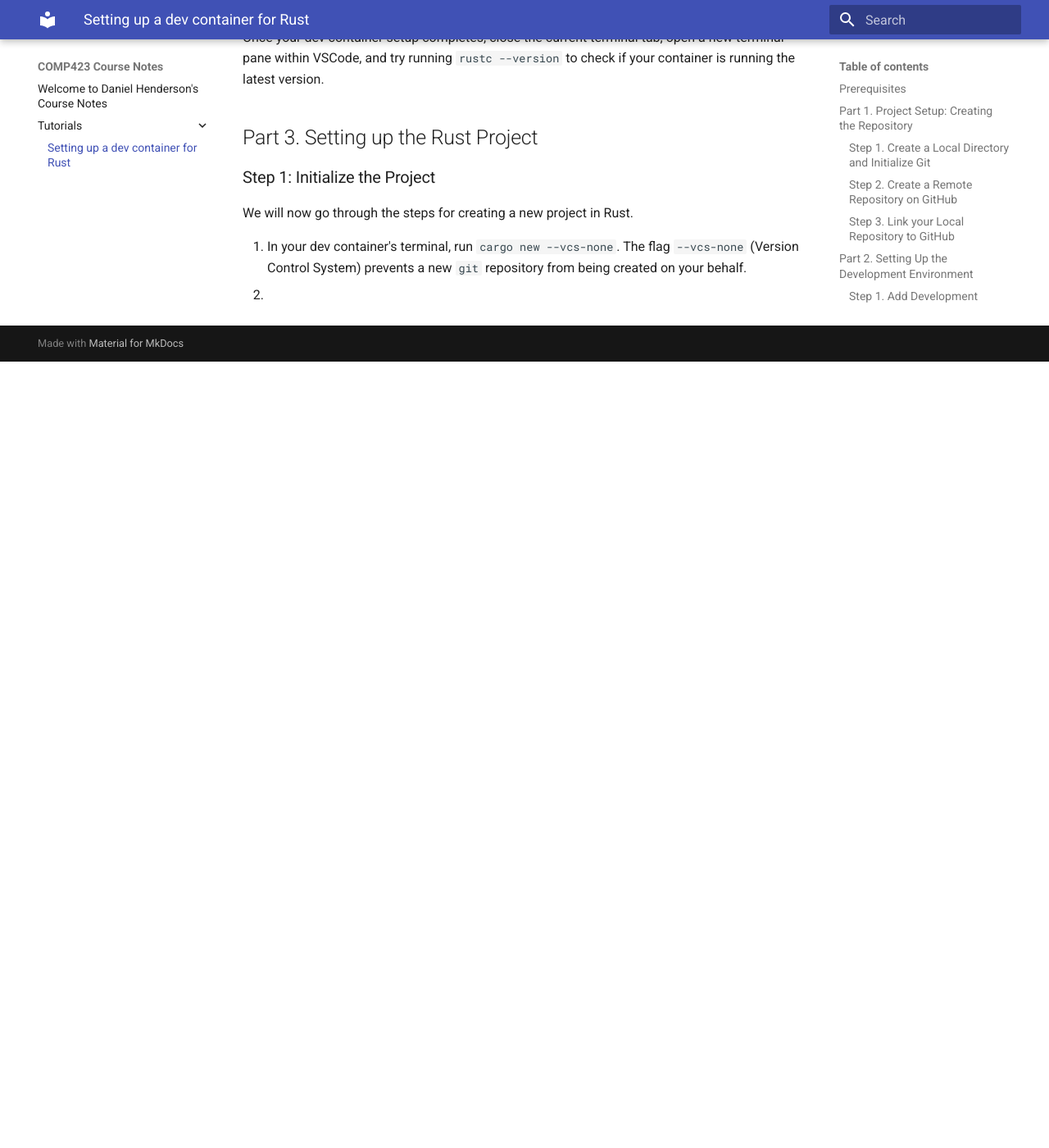
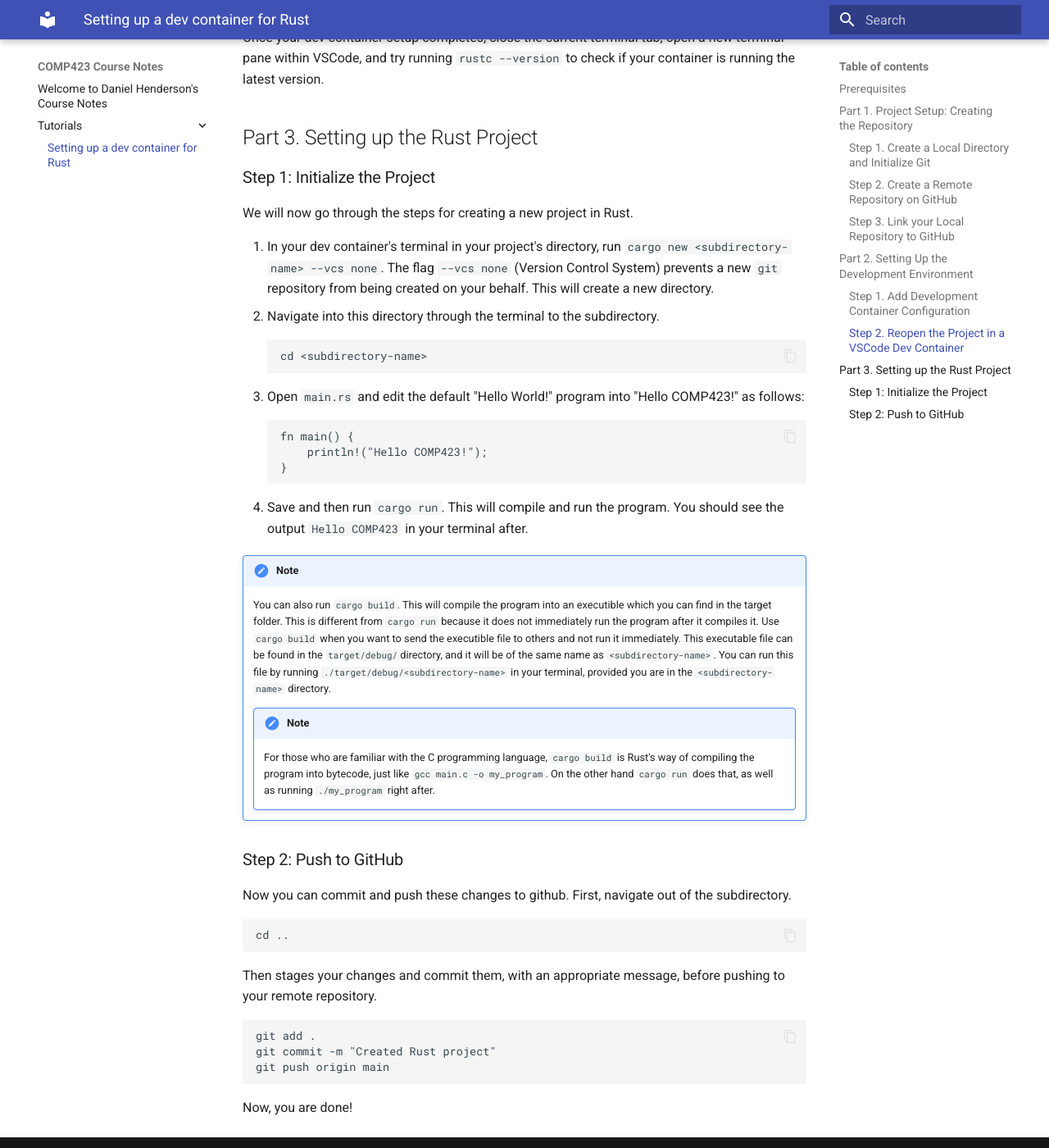
Before and after one commit to HendersonDaniel/comp423-course-notes, an MkDocs documentation site: the page built from docs/tutorials/rust-setup.md, in a window 1280 px wide and 1400 px high, scrolled down 2547 px. Shown: the whole window at 82% size. Built offline with MkDocs 1.6.1 and Material for MkDocs 9.7.7, drawn with Linux system fonts in a browser that asks for light colours; before the commit the page ends 2988 px from its top, so only the background shows below that.

Commit message:
finish writing tutorial

````diff
--- a/docs/tutorials/rust-setup.md
+++ b/docs/tutorials/rust-setup.md
@@ -85,5 +85,37 @@ Once your dev container setup completes, close the current terminal tab, open a
 ### Step 1: Initialize the Project
 We will now go through the steps for creating a new project in Rust.
 
-1. In your dev container's terminal, run `cargo new --vcs-none`. The flag `--vcs-none` (Version Control System) prevents a new `git` repository from being created on your behalf.
-2.
+1. In your dev container's terminal in your project's directory, run `cargo new <subdirectory-name> --vcs none`. The flag `--vcs none` (Version Control System) prevents a new `git` repository from being created on your behalf. This will create a new directory.
+2. Navigate into this directory through the terminal to the subdirectory.
+```
+cd <subdirectory-name>
+```
+3. Open `main.rs` and edit the default "Hello World!" program into "Hello COMP423!" as follows:
+```
+fn main() {
+    println!("Hello COMP423!");
+}
+```
+4. Save and then run `cargo run`. This will compile and run the program. You should see the output `Hello COMP423` in your terminal after.
+
+!!! note
+
+    You can also run `cargo build`. This will compile the program into an executible which you can find in the target folder. This is different from `cargo run` because it does not immediately run the program after it compiles it. Use `cargo build` when you want to send the executible file to others and not run it immediately. This executable file can be found in the `target/debug/`directory, and it will be of the same name as `<subdirectory-name>`. You can run this file by running `./target/debug/<subdirectory-name>` in your terminal, provided you are in the `<subdirectory-name>` directory.
+
+    !!! note
+
+        For those who are familiar with the C programming language, `cargo build` is Rust's way of compiling the program into bytecode, just like `gcc main.c -o my_program`. On the other hand `cargo run` does that, as well as running `./my_program` right after.
+
+
+### Step 2: Push to GitHub
+Now you can commit and push these changes to github. First, navigate out of the subdirectory.
+```
+cd ..
+```
+Then stages your changes and commit them, with an appropriate message, before pushing to your remote repository.
+```
+git add .
+git commit -m "Created Rust project"
+git push origin main
+```
+Now, you are done!
````
